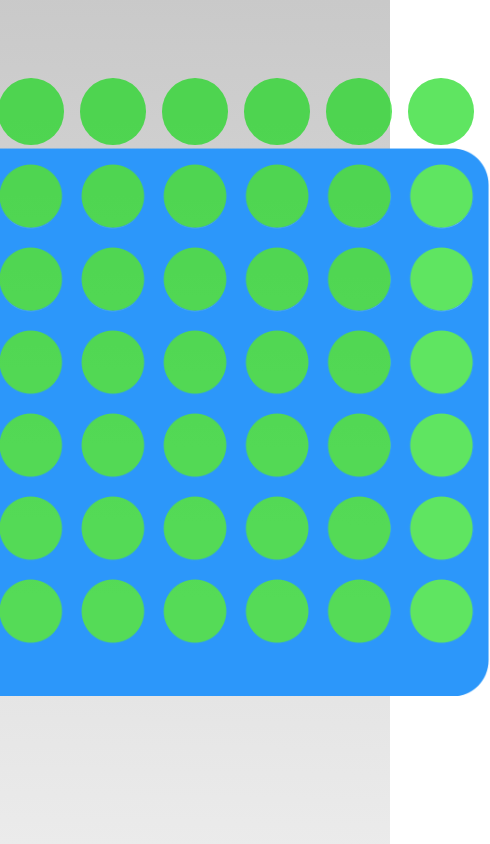
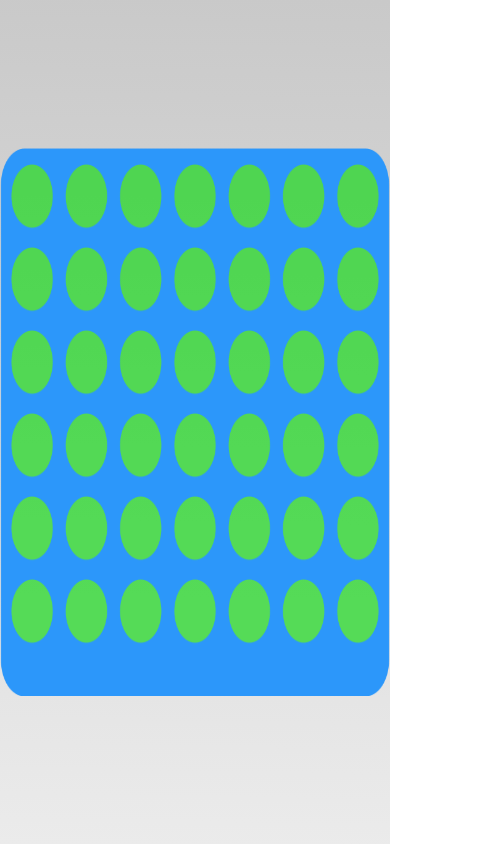
Before and after one commit to Masterkey55/LS2425_2024152253DiogoCorreia_2024154842TiagoManinha_2024138611MiguelMartins, a React (Create React App) app in the folder projeto/: page / in a window 390 px wide. Both pictures are taken after a click on the button "JOGAR COM 2 JOGADORES". Shown: the whole page, 490 px wide, since content can reach past the window. Built offline with nearby package versions, Linux system fonts and the light colour scheme; a web font is replaced by a local one.

Commit message:
posicoes dos slots corrigidos, responsivo agora

```diff
--- a/projeto/src/components/jogo/jogo.css
+++ b/projeto/src/components/jogo/jogo.css
@@ -1,16 +1,22 @@
-.container-tabuleiro {
+.container-jogo {
+    position: relative;
     display: flex;
-    flex-direction: column;
-    justify-content: center;
-    align-items: center;
     width: 100%;
     height: 100%;
 }
 
+.container-tabuleiro {
+    position: relative;
+    margin: auto;
+    width: 70vh;
+    height: 65vh;
+    z-index: 1;
+}
+
 .tabuleiro {
     position: absolute;
-    width: 70vh;
-    height: 65vh;
+    width: 100%;
+    height: 100%;
     z-index: 1;
 }
 
@@ -18,17 +24,18 @@
     position: absolute;
     display: grid;
     grid-template-columns: repeat(7, 1fr);
-    grid-template-rows: repeat(7, 1fr);
-    width: 68vh;
-    height: 69vh;
-    top:7vh;
+    grid-template-rows: repeat(6, 1fr);
+    width: 98%;
+    height: 90%;
+    top: 43%;
+    left: 50%;
+    transform: translate(-50%, -50%);
 }
 
 .slot {
     position: relative;
-    margin: auto;
-    width: 80%;
-    height: 80%;
+    width: 100%;
+    height: 100%;
     user-select: none;
     margin-top: 2.3vh;
     border-radius: 50%;
--- a/projeto/src/components/jogo/jogo.jsx
+++ b/projeto/src/components/jogo/jogo.jsx
@@ -4,12 +4,14 @@ import imagemTabuleiro from "../../assets/img/tabuleiro.png";
 
 function Jogo(props) {
     return (
-        <div className="container-tabuleiro">
-            <img src={imagemTabuleiro} alt="Tabuleiro" className="tabuleiro" />
-            <div class = "slots-container">
-                {Array.from({ length: 49 }).map((_, i) => (
-                    <div key={i} className="slot"></div>
-                ))}
+        <div className="container-jogo">
+            <div className="container-tabuleiro">
+                <img src={imagemTabuleiro} alt="Tabuleiro" className="tabuleiro" />
+                <div class = "slots-container">
+                    {Array.from({ length: 42 }).map((_, i) => (
+                        <div key={i} className="slot"></div>
+                    ))}
+                </div>
             </div>
         </div>
     );
```
